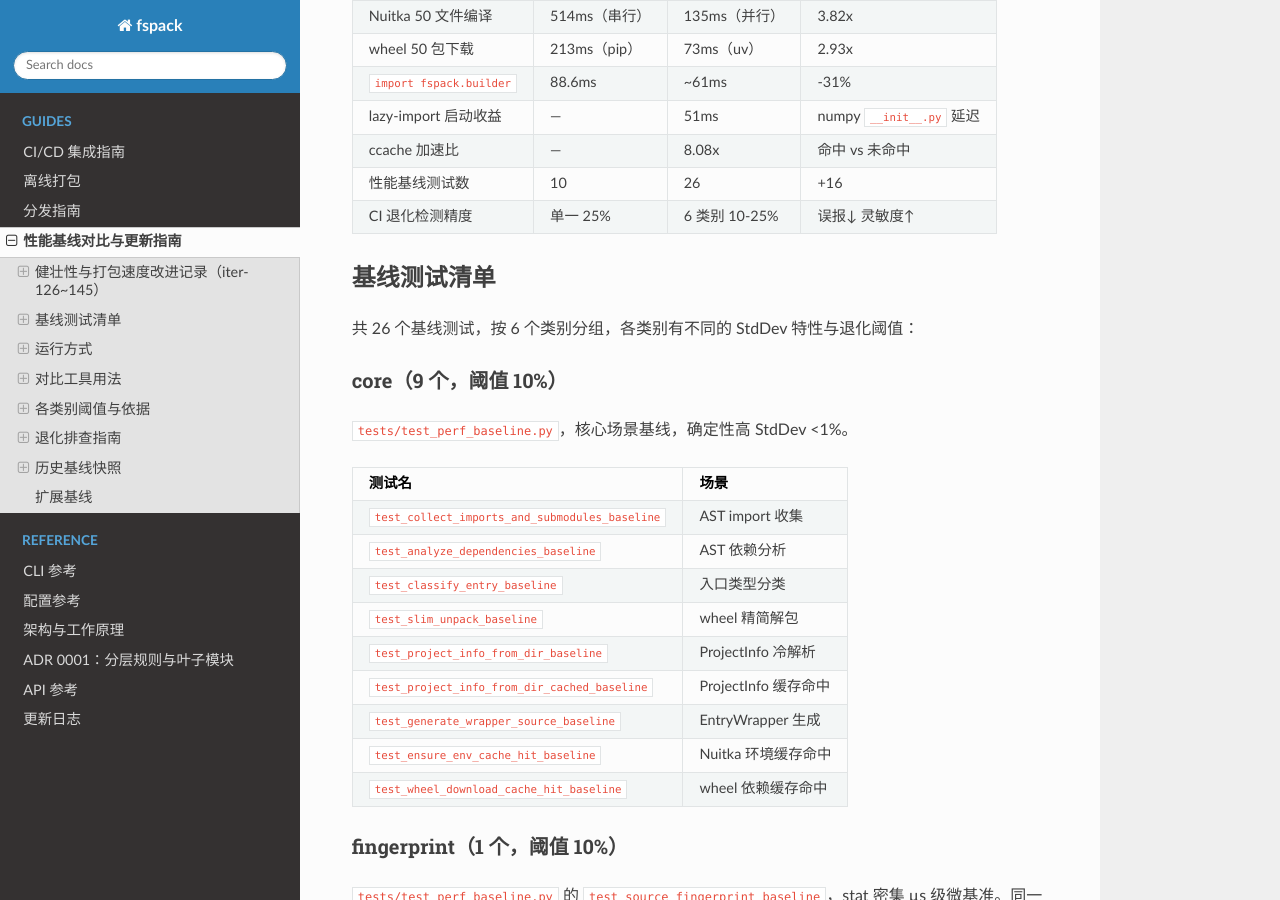
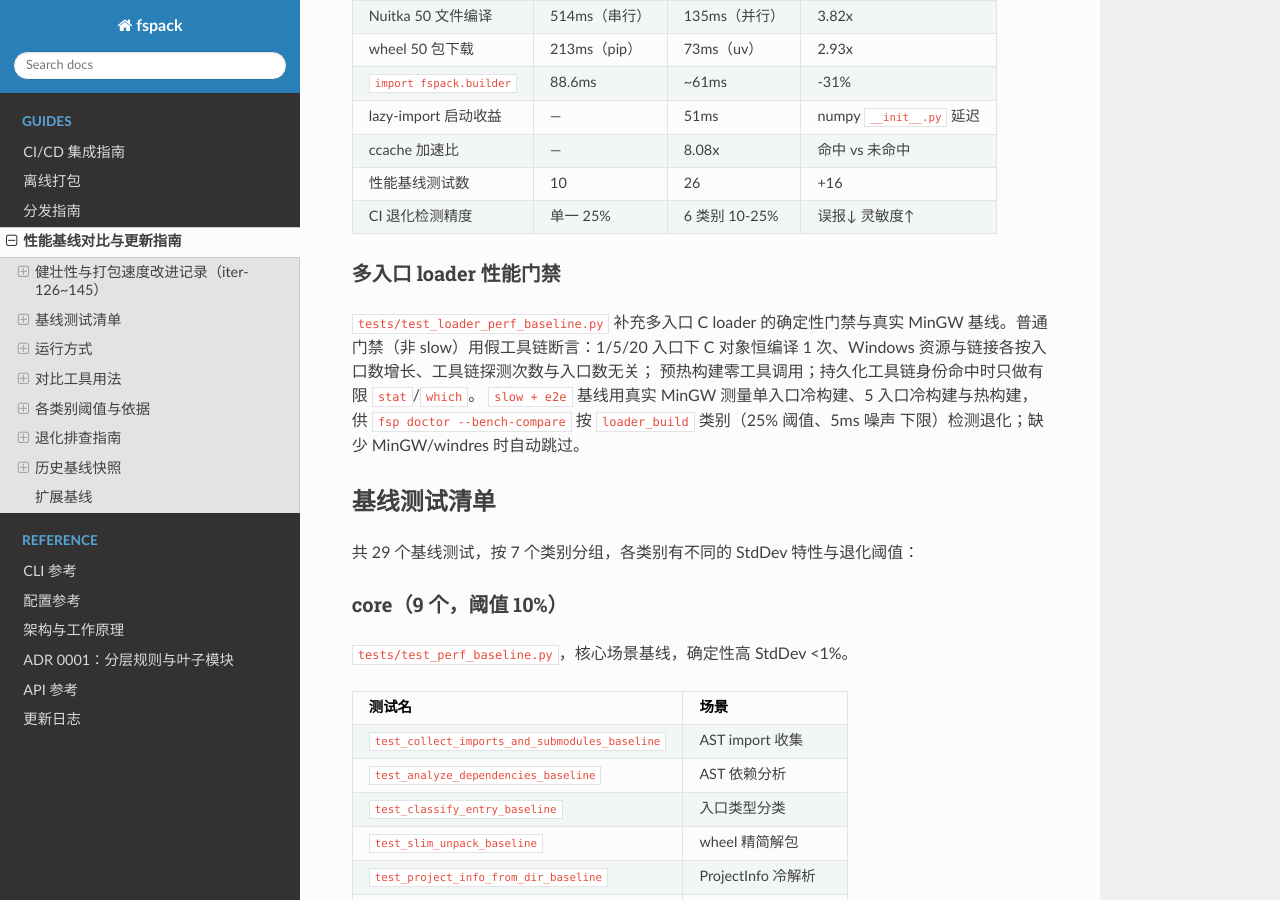
Before and after one commit to gookeryoung/fspack, a Sphinx documentation site: the page built from docs/performance.md, in a window 1280 px wide and 900 px high, scrolled down 2539 px. Built offline with Sphinx 7.4.7 and the Read the Docs theme 3.1.0, drawn with Linux system fonts in a browser that asks for light colours; some of the changed text lies outside the part shown.

Commit message:
$更新 CHANGELOG、性能文档与 CI 配置以反映 loader 缓存功能\n\n- CHANGELOG.md / docs/changelog.rst：记录新增 loader 缓存机制与基准项\n- docs/performance.md：补充缓存命中/未命中实测数据与使用说明\n- .github/workflows/ci.yml：调整覆盖率门禁与基准任务以适配新基准项

````diff
--- a/docs/changelog.rst
+++ b/docs/changelog.rst
@@ -7,7 +7,10 @@
 未发布
 ------
 
-（暂无）
+- feat(test): 新增 ``tests/test_loader_perf_baseline.py``——普通门禁用假工具链守护 1/5/20 入口 C 对象只编译 1 次、资源/链接按入口增长、热构建零工具调用、工具链身份热查询探测/``which``/``stat`` 有界；``slow + e2e`` 用真实 MinGW 建立 ``loader_build`` 冷/热基线并校验热构建显著快于冷构建
+- feat(doctor): ``fsp doctor --bench-compare`` 新增 ``loader_build`` 类别（25% 阈值、5ms 噪声下限），CI benchmark job 纳入新基线文件
+- perf(loader): 多入口 C loader 改为共享缓存 C 对象、每入口独立 Windows 资源与链接；按有效子系统归并，缓存键纳入工具链与资源内容身份，同键单飞、原子发布并 SHA256 校验
+- fix(loader): Windows 资源缺失（含仅 manifest）不缓存最终 exe，但保留成功 C 对象；并行 worker 改用本地 ``StageRecorder`` 并在主线程聚合，任一代表失败不复制同组产物
 
 v0.6.14
 -------
--- a/docs/performance.md
+++ b/docs/performance.md
@@ -110,9 +110,19 @@ req-49 驱动的 20 轮迭代分 4 个阶段交付：阶段 1 健壮性基础（
 | 性能基线测试数 | 10 | 26 | +16 |
 | CI 退化检测精度 | 单一 25% | 6 类别 10-25% | 误报↓ 灵敏度↑ |
 
+### 多入口 loader 性能门禁
+
+`tests/test_loader_perf_baseline.py` 补充多入口 C loader 的确定性门禁与真实
+MinGW 基线。普通门禁（非 slow）用假工具链断言：1/5/20 入口下 C 对象恒编译
+1 次、Windows 资源与链接各按入口数增长、工具链探测次数与入口数无关；
+预热构建零工具调用；持久化工具链身份命中时只做有限 `stat`/`which`。
+`slow + e2e` 基线用真实 MinGW 测量单入口冷构建、5 入口冷构建与热构建，
+供 `fsp doctor --bench-compare` 按 `loader_build` 类别（25% 阈值、5ms 噪声
+下限）检测退化；缺少 MinGW/windres 时自动跳过。
+
 ## 基线测试清单
 
-共 26 个基线测试，按 6 个类别分组，各类别有不同的 StdDev 特性与退化阈值：
+共 29 个基线测试，按 7 个类别分组，各类别有不同的 StdDev 特性与退化阈值：
 
 ### core（9 个，阈值 10%）
 
@@ -185,6 +195,17 @@ req-49 驱动的 20 轮迭代分 4 个阶段交付：阶段 1 健壮性基础（
 | `test_no_site_startup_baseline` | `python -S` 模拟 `--no-site` |
 | `test_no_site_lazy_combined_baseline` | `python -S` + lazy 双重优化 |
 
+### loader_build（3 个，阈值 25%）
+
+`tests/test_loader_perf_baseline.py`，真实 MinGW 编译/链接基线，冷构建
+StdDev 5-20%，热构建只做校验与复制。缺少 MinGW/windres 时自动跳过。
+
+| 测试名 | 场景 |
+|--------|------|
+| `test_loader_single_entry_cold_baseline` | 单入口冷缓存（C 1 次、资源 1 次、链接 1 次） |
+| `test_loader_multi_entry_cold_baseline` | 5 入口冷缓存（C 仍 1 次，资源/链接各 5 次） |
+| `test_loader_multi_entry_warm_baseline` | 5 入口热缓存（零工具调用） |
+
 ## 运行方式
 
 ### 本地运行基线测试
@@ -217,7 +238,7 @@ uv run pytest tests/test_perf_baseline.py -m slow --benchmark-only \
 
 CI benchmark job（`.github/workflows/ci.yml`）仅在 `push to main` 时触发：
 
-1. 运行 5 个基线测试文件（26 个测试），`--benchmark-min-rounds=20 --benchmark-warmup=on`
+1. 运行 6 个基线测试文件（29 个测试），`--benchmark-min-rounds=20 --benchmark-warmup=on`
 2. 保存结果到 `.benchmarks/`（按平台 + Python 版本缓存）
 3. 调用 `fsp doctor --bench-compare --bench-threshold 25` 与历史最佳基准对比
 4. 退化超阈值则 exit 1 阻断 CI；系统性退化（机器抖动）不阻断
@@ -250,11 +271,11 @@ uv run fsp doctor --bench-compare --bench-no-categories --bench-threshold 25
 
 ```
 当前运行: 0126_iter145-final_Windows-CPython-3.11-64bit_20260804T120000.json
-类别阈值: build_perf=25%, nuitka_compile=10%, wheel_download=10%, entry_startup=15%, fingerprint=10%, core=10% | 全局阈值: 25%
+类别阈值: build_perf=25%, nuitka_compile=10%, wheel_download=10%, entry_startup=15%, loader_build=25%, fingerprint=10%, core=10% | 全局阈值: 25%
 
 测试名                       当前 median    最佳 median          Δ   阈值        类别      最佳来源     状态
 ...
-汇总: 26 项 | 退化 0 | 提升 0 | 首次 26 | 全局阈值 25%
+汇总: 29 项 | 退化 0 | 提升 0 | 首次 29 | 全局阈值 25%
 ```
 
 ### 退出码
````
Also changed, not shown: CHANGELOG.md (+11 -1 lines), 1 other file.
